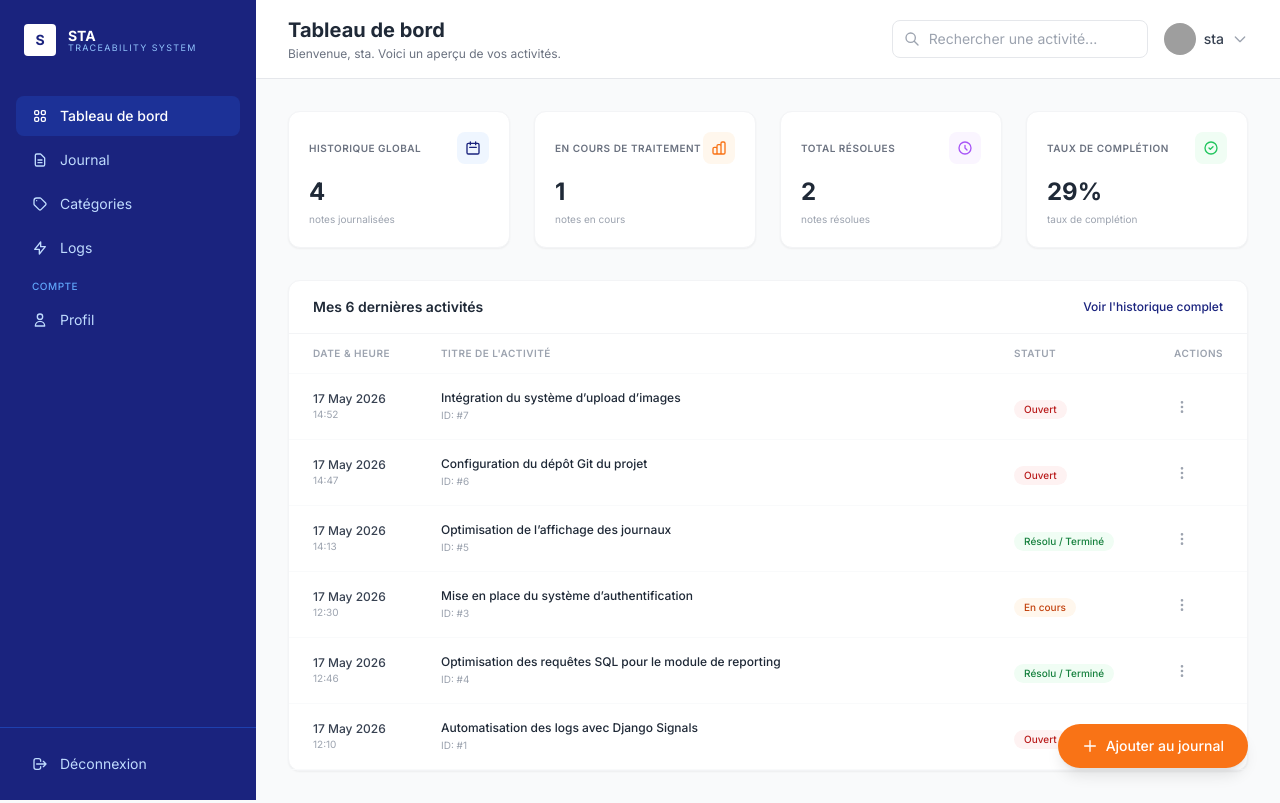
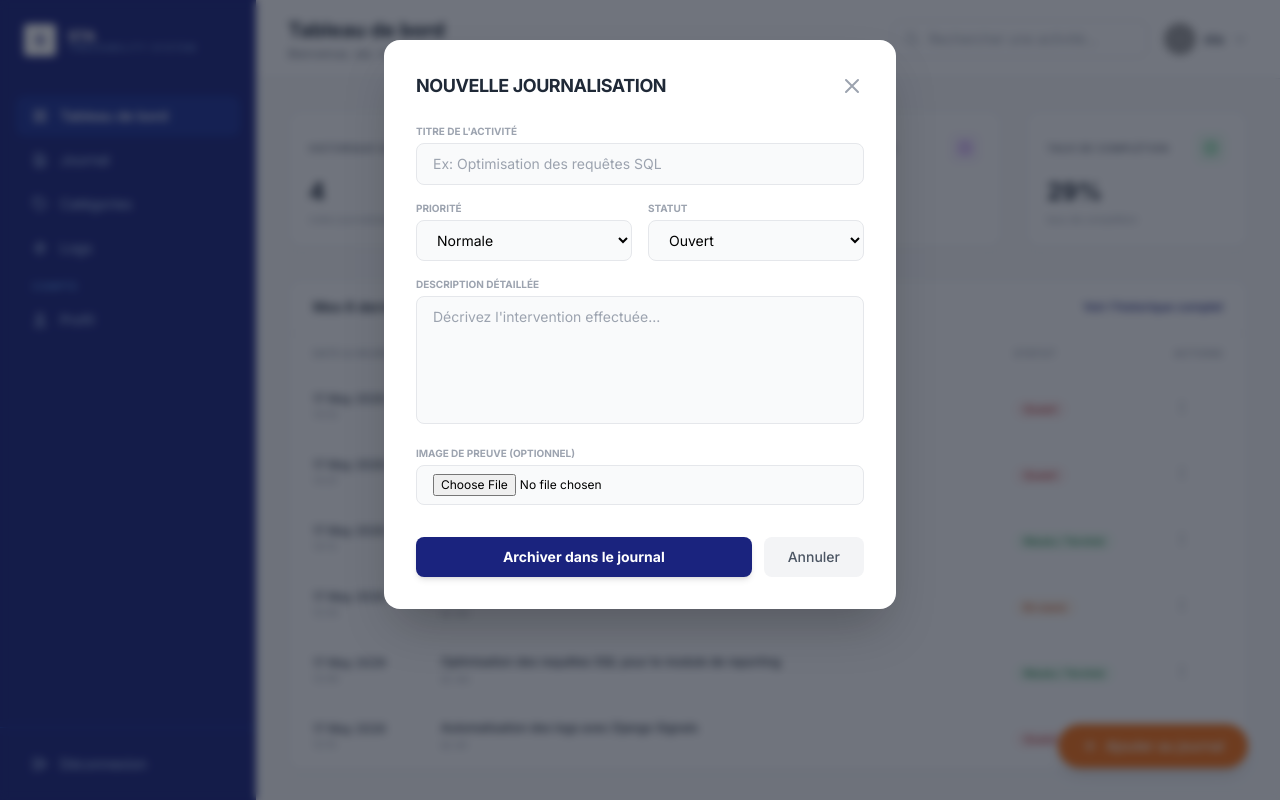
Before and after one commit to desire427/STA, a Django app: page /dashboard/ in a window 1280 px wide, after a click on "Ajouter au journal". Run offline with Django 5.2, Linux system fonts and the light colour scheme; a user stored in the database is signed in; data comes from the database, SQL or seed files in the repository; both versions use the stored data as it was after the commit; some libraries are stand-ins or nearby versions; grey boxes are pictures that could not be loaded.

Commit message:
version1 non complete

```diff
--- a/app/templates/dashboard.html
+++ b/app/templates/dashboard.html
@@ -233,5 +233,70 @@
         Ajouter au journal
     </button>
 
+    <!-- Modal d'Ajout Rapide (Copié de liste_ent.html pour être disponible ici) -->
+    <div id="addJournalModal" class="hidden fixed inset-0 bg-gray-900/60 backdrop-blur-sm overflow-y-auto h-full w-full z-50 transition-all">
+        <div class="relative top-10 mx-auto p-8 border-none w-full max-w-lg shadow-2xl rounded-2xl bg-white text-left">
+            <div class="flex justify-between items-center mb-6">
+                <h3 class="text-lg font-bold text-gray-800 uppercase tracking-tight">Nouvelle journalisation</h3>
+                <button onclick="toggleModal('addJournalModal')" class="text-gray-400 hover:text-gray-600">
+                    <svg xmlns="http://www.w3.org/2000/svg" class="h-6 w-6" fill="none" viewBox="0 0 24 24" stroke="currentColor">
+                        <path stroke-linecap="round" stroke-linejoin="round" stroke-width="2" d="M6 18L18 6M6 6l12 12" />
+                    </svg>
+                </button>
+            </div>
+            <form class="space-y-4" method="POST" action="{% url 'journal_create' %}" enctype="multipart/form-data">
+                {% csrf_token %}
+                <div class="grid grid-cols-2 gap-4">
+                    <div class="col-span-2">
+                        <label class="block text-[10px] font-bold text-gray-400 uppercase mb-1">Titre de l'activité</label>
+                        <input type="text" name="titre" required class="w-full px-4 py-2.5 bg-gray-50 border border-gray-200 rounded-lg text-sm focus:border-blue-600 outline-none" placeholder="Ex: Optimisation des requêtes SQL">
+                    </div>
+
+                    <div>
+                        <label class="block text-[10px] font-bold text-gray-400 uppercase mb-1">Priorité</label>
+                        <select name="priorite" class="w-full px-4 py-2.5 bg-gray-50 border border-gray-200 rounded-lg text-sm outline-none">
+                            <option value="basse">Basse</option>
+                            <option value="normale" selected>Normale</option>
+                            <option value="haute">Haute</option>
+                        </select>
+                    </div>
+
+                    <div>
+                        <label class="block text-[10px] font-bold text-gray-400 uppercase mb-1">Statut</label>
+                        <select name="statut" class="w-full px-4 py-2.5 bg-gray-50 border border-gray-200 rounded-lg text-sm outline-none">
+                            <option value="ouvert">Ouvert</option>
+                            <option value="en_cours">En cours</option>
+                            <option value="resolu">Résolu</option>
+                        </select>
+                    </div>
+                </div>
+
+                <div>
+                    <label class="block text-[10px] font-bold text-gray-400 uppercase mb-1">Description détaillée</label>
+                    <textarea name="contenu" required class="w-full px-4 py-2.5 bg-gray-50 border border-gray-200 rounded-lg text-sm h-32 outline-none resize-none" placeholder="Décrivez l'intervention effectuée..."></textarea>
+                </div>
+
+                <div>
+                    <label class="block text-[10px] font-bold text-gray-400 uppercase mb-1">Image de preuve (Optionnel)</label>
+                    <input type="file" name="image" accept="image/*" class="w-full px-4 py-2 bg-gray-50 border border-gray-200 rounded-lg text-xs outline-none">
+                </div>
+
+                <div class="pt-4 flex gap-3">
+                    <button type="submit" class="flex-1 bg-[#1a237e] text-white py-2.5 rounded-lg text-sm font-bold shadow-md hover:bg-blue-900 transition-colors">Archiver dans le journal</button>
+                    <button type="button" onclick="toggleModal('addJournalModal')" class="px-6 py-2.5 bg-gray-100 text-gray-600 rounded-lg text-sm font-medium hover:bg-gray-200 transition-colors">Annuler</button>
+                </div>
+            </form>
+        </div>
+    </div>
+
+    <script>
+        function toggleModal(modalId) {
+            const modal = document.getElementById(modalId);
+            if (modal) {
+                modal.classList.toggle('hidden');
+            }
+        }
+    </script>
+
 </body>
 </html>
--- a/app/views.py
+++ b/app/views.py
@@ -66,6 +66,7 @@ class JournalView(LoginRequiredMixin, generic.ListView):
     model = Journal
     template_name = "liste_ent.html"
     context_object_name = "journaux"
+    paginate_by = 6
 
 class JournalCreateView(LoginRequiredMixin, generic.CreateView):
     model = Journal
```
Also changed, not shown: app/templates/liste_ent.html (+23 -11 lines), db.sqlite3, journaux/2026/05/17/Capture_décran_du_2026-02-09_11-33-00.png (added), journaux/2026/05/17/Capture_décran_du_2026-05-03_10-03-40.png (added).
